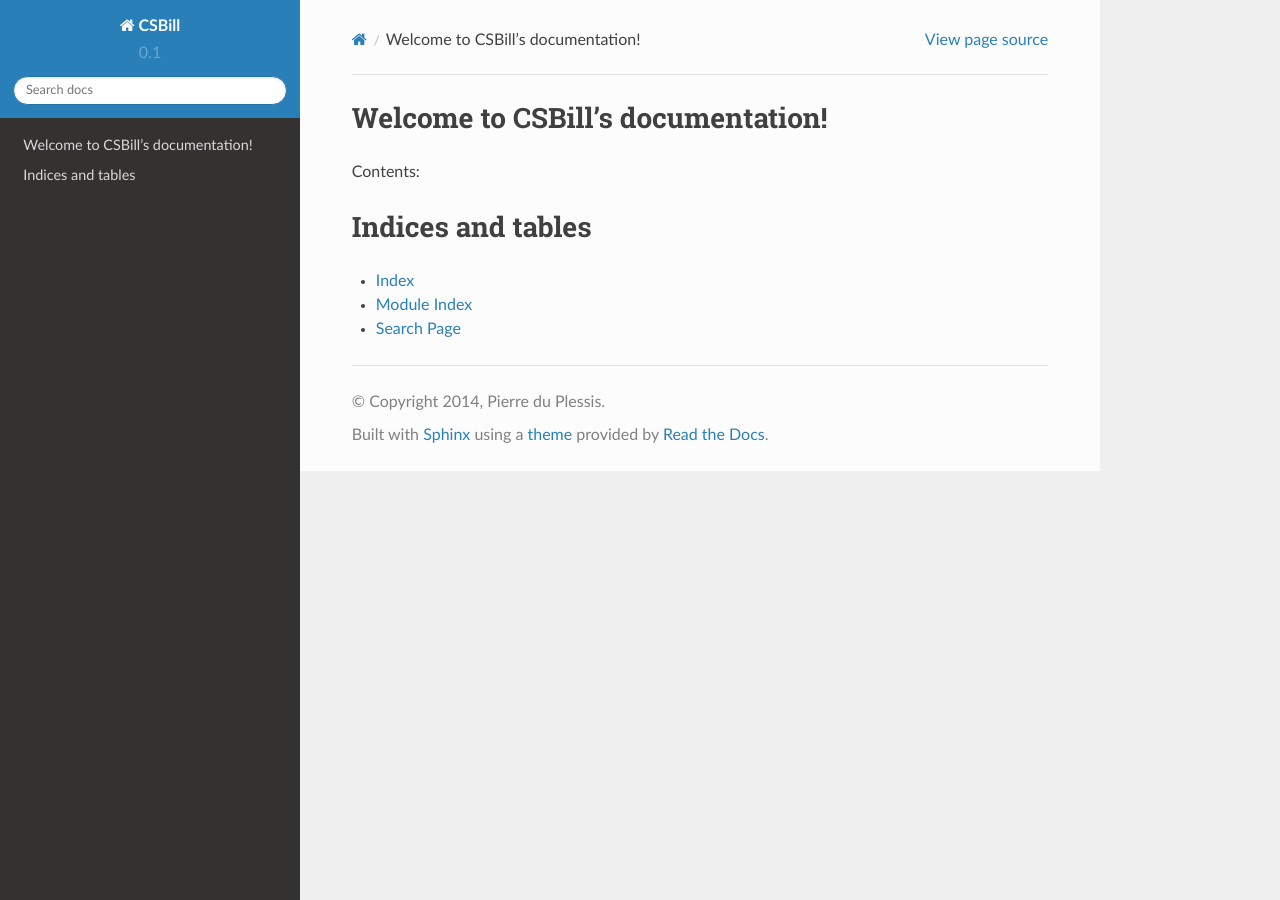
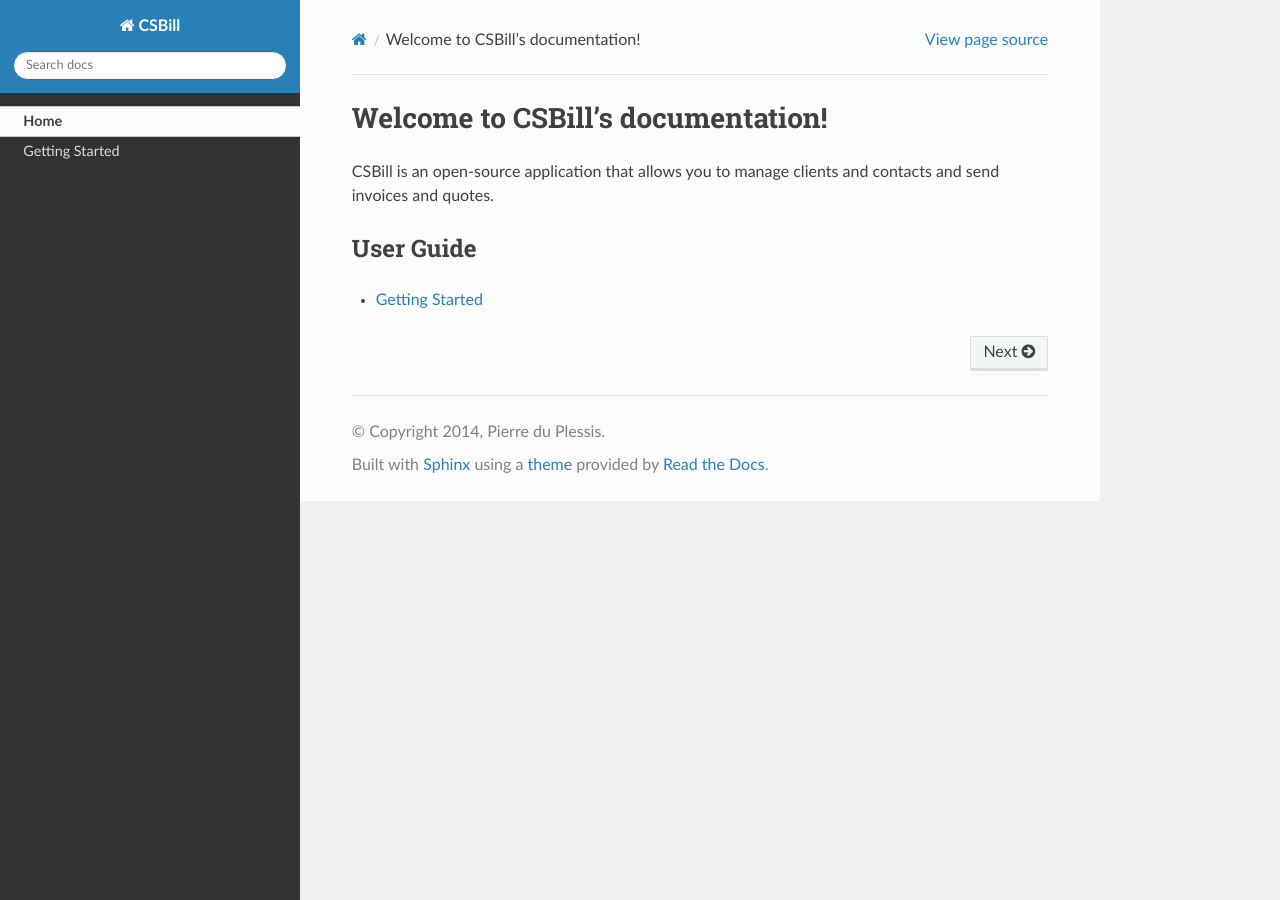
Before and after one commit to SolidInvoice/docs, a Sphinx documentation site: the page built from source/index.rst, in a window 1280 px wide. Built offline with Sphinx 7.4.7 and the Read the Docs theme 2.0.0, drawn with Linux system fonts in a browser that asks for light colours.

Commit message:
Added getting started guide

```diff
--- a/source/conf.py
+++ b/source/conf.py
@@ -56,9 +56,9 @@
 # built documents.
 #
 # The short X.Y version.
-version = '0.1'
+version = ''
 # The full version, including alpha/beta/rc tags.
-release = '0.1.0'
+release = ''
 
 # The language for content autogenerated by Sphinx. Refer to documentation
 # for a list of supported languages.
--- a/source/index.rst
+++ b/source/index.rst
@@ -1,21 +1,18 @@
-.. CSBill documentation master file, created by
-   sphinx-quickstart on Sun Feb  2 22:02:18 2014.
-   You can adapt this file completely to your liking, but it should at least
-   contain the root `toctree` directive.
+.. toctree::
+    :hidden:
+    :maxdepth: 1
 
+    Home <self>
+    guide/getting_started
+
+==================================
 Welcome to CSBill's documentation!
 ==================================
 
-Contents:
+CSBill is an open-source application that allows you to manage clients and contacts and send invoices and quotes.
 
-.. toctree::
-   :maxdepth: 2
+----------
+User Guide
+----------
 
-
-
-Indices and tables
-==================
-
-* :ref:`genindex`
-* :ref:`modindex`
-* :ref:`search`
+* :doc:`/guide/getting_started`
```
Also changed, not shown: source/guide/getting_started.rst (added, +8 -0 lines), source/guide/getting_started/downloading.rst (added, +95 -0 lines), source/guide/getting_started/introduction.rst (added, +26 -0 lines), source/guide/getting_started/webserver.rst (added, +101 -0 lines).
